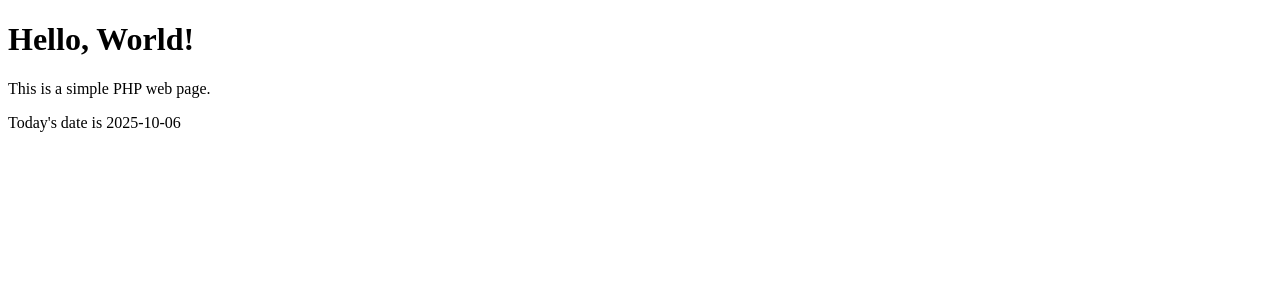
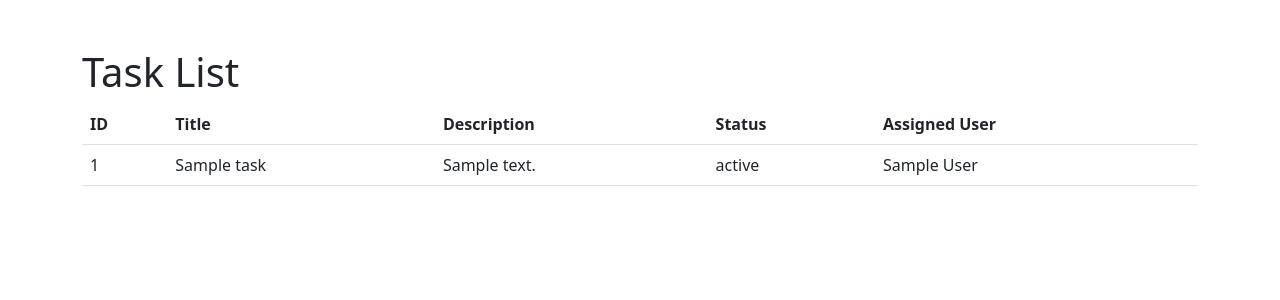
Before and after one commit to AbubakarWD/User-Management-System, a PHP site: page / in a window 1280 px wide. Shown: the top 300 px of the page. Run offline with PHP 8.4, Linux system fonts and the light colour scheme; tables that the repository leaves empty or names only in its code hold one stand-in row (values such as "Sample post").

Commit message:
Table and backend completed

```diff
--- a/app/controllers/TaskController.php
+++ b/app/controllers/TaskController.php
@@ -0,0 +1,56 @@
+<?php
+require_once __DIR__ . '/../services/Database.php';
+require_once __DIR__ . '/../models/Task.php';
+require_once __DIR__ . '/../models/User.php';
+class TaskController
+{
+    private $db;
+
+    public function __construct()
+    {
+        $this->db = new Database();
+    }
+    // Create task
+public function createTask(Task $task) {
+    $conn = $this->db->getConnection();
+    $stmt = $conn->prepare("INSERT INTO tasks (title, description, status, user_id) VALUES (?, ?, ?, ?)");
+    $title = $task->getTitle();
+    $description = $task->getDescription();
+    $status = $task->getStatus();
+    $userId = $task->getAssignedUser()->getId();
+    $stmt->bind_param("sssi", $title, $description, $status, $userId);
+    return $stmt->execute();
+}
+    // Update task
+    public function updateTask(Task $task)
+    {
+        $conn = $this->db->getConnection();
+        $stmt = $conn->prepare("UPDATE tasks SET title = ?, description = ?, status = ?, user_id = ? WHERE id = ?");
+        $stmt->bind_param("sssii", $task->getTitle(), $task->getDescription(), $task->getStatus(), $task->getAssignedUser()->getId(), $task->getId());
+        return $stmt->execute();
+    }
+
+    // Delete task
+    public function deleteTask($id)
+    {
+        $conn = $this->db->getConnection();
+        $stmt = $conn->prepare("DELETE FROM tasks WHERE id = ?");
+        $stmt->bind_param("i", $id);
+        return $stmt->execute();
+    }
+
+    // List tasks
+    public function listTasks()
+    {
+        $conn = $this->db->getConnection();
+        $result = $conn->query("SELECT t.id AS task_id, t.title, t.description, t.status, u.id AS user_id, u.name, u.email
+                                FROM tasks t JOIN users u ON t.user_id = u.id");
+        $tasks = [];
+        while ($row = $result->fetch_assoc()) {
+            $user = new User($row['user_id'], $row['name'], $row['email']);
+            $task = new Task($row['task_id'], $row['title'], $row['description'], $row['status'], $user);
+            $tasks[] = $task;
+        }
+        return $tasks;
+    }
+}
--- a/app/models/task.php
+++ b/app/models/task.php
@@ -0,0 +1,56 @@
+<?php
+require_once __DIR__ . '/User.php'; // Import User class
+class Task
+{
+    private $id;
+    private $title;
+    private $description;
+    private $status;
+    private $assignedUser; // Instance of User class
+
+    public function __construct($id, $title, $description, $status, User $assignedUser)
+    {
+        $this->id = $id;
+        $this->title = $title;
+        $this->description = $description;
+        $this->status = $status;
+        $this->assignedUser = $assignedUser;
+    }
+    public function getId()
+    {
+        return $this->id;
+    }
+    public function getTitle()
+    {
+        return $this->title;
+    }
+    public function getDescription()
+    {
+        return $this->description;
+    }
+    public function getStatus()
+    {
+        return $this->status;
+    }
+    public function getAssignedUser()
+    {
+        return $this->assignedUser;
+    }
+    // Setters
+    public function setTitle($title)
+    {
+        $this->title = $title;
+    }
+    public function setDescription($description)
+    {
+        $this->description = $description;
+    }
+    public function setStatus($status)
+    {
+        $this->status = $status;
+    }
+    public function setAssignedUser(User $assignedUser)
+    {
+        $this->assignedUser = $assignedUser;
+    }
+}
--- a/app/models/user.php
+++ b/app/models/user.php
@@ -0,0 +1,39 @@
+<?php
+class User
+{
+    private $id;
+    private $name;
+    private $email;
+
+    public function __construct($id, $name, $email)
+    {
+        $this->id = $id;
+        $this->name = $name;
+        $this->email = $email;
+    }
+
+    public function getId()
+    {
+        return $this->id;
+    }
+
+    public function getName()
+    {
+        return $this->name;
+    }
+
+    public function getEmail()
+    {
+        return $this->email;
+    }
+    // Setters
+    public function setName($name)
+    {
+        $this->name = $name;
+    }
+
+    public function setEmail($email)
+    {
+        $this->email = $email;
+    }
+}
--- a/app/services/Database.php
+++ b/app/services/Database.php
@@ -0,0 +1,18 @@
+<?php
+require_once __DIR__ . '/../../config/database.php';
+
+class Database {
+    private $conn;
+
+    public function __construct() {
+        $this->conn = new mysqli(DB_HOST, DB_USER, DB_PASS, DB_NAME);
+        if ($this->conn->connect_error) {
+            die("Connection failed: " . $this->conn->connect_error);
+        }
+    }
+
+    public function getConnection() {
+        return $this->conn;
+    }
+}
+?>
--- a/config/database.php
+++ b/config/database.php
@@ -0,0 +1,6 @@
+<?php
+
+define('DB_HOST', 'localhost');
+define('DB_USER', 'root');
+define('DB_PASS', '');
+define('DB_NAME', 'user-management-system');
--- a/public/index.php
+++ b/public/index.php
@@ -1,15 +1,56 @@
+<?php
+
+require_once '../app/controllers/TaskController.php';
+// Demo data
+$controller = new TaskController();
+
+// Create a user
+$user = new User(null, 'John Doe', 'john@example.com');
+
+// Create a task
+$task = new Task(null, 'Sample Task', 'This is a description', 'pending', $user);
+$controller->createTask($task);
+
+// List tasks
+$tasks = $controller->listTasks();
+
+?>
+
 <!DOCTYPE html>
 <html lang="en">
+
 <head>
     <meta charset="UTF-8">
-    <meta name="viewport" content="width=device-width, initial-scale=1.0">
-    <title>Document</title>
+    <title>Task System Demo</title>
+    <link href="https://cdn.jsdelivr.net/npm/bootstrap@5.3.0/dist/css/bootstrap.min.css" rel="stylesheet">
 </head>
+
 <body>
-    <h1>Hello, World!</h1>
-    <p>This is a simple PHP web page.</p>
-    <?php
-        echo "<p>Today's date is " . date("Y-m-d") . "</p>";
-    ?>
+    <div class="container mt-5">
+        <h1>Task List</h1>
+        <table class="table">
+            <thead>
+                <tr>
+                    <th>ID</th>
+                    <th>Title</th>
+                    <th>Description</th>
+                    <th>Status</th>
+                    <th>Assigned User</th>
+                </tr>
+            </thead>
+            <tbody>
+                <?php foreach ($tasks as $task): ?>
+                    <tr>
+                        <td><?php echo $task->getId(); ?></td>
+                        <td><?php echo $task->getTitle(); ?></td>
+                        <td><?php echo $task->getDescription(); ?></td>
+                        <td><?php echo $task->getStatus(); ?></td>
+                        <td><?php echo $task->getAssignedUser()->getName(); ?></td>
+                    </tr>
+                <?php endforeach; ?>
+            </tbody>
+        </table>
+    </div>
 </body>
+
 </html>
```
